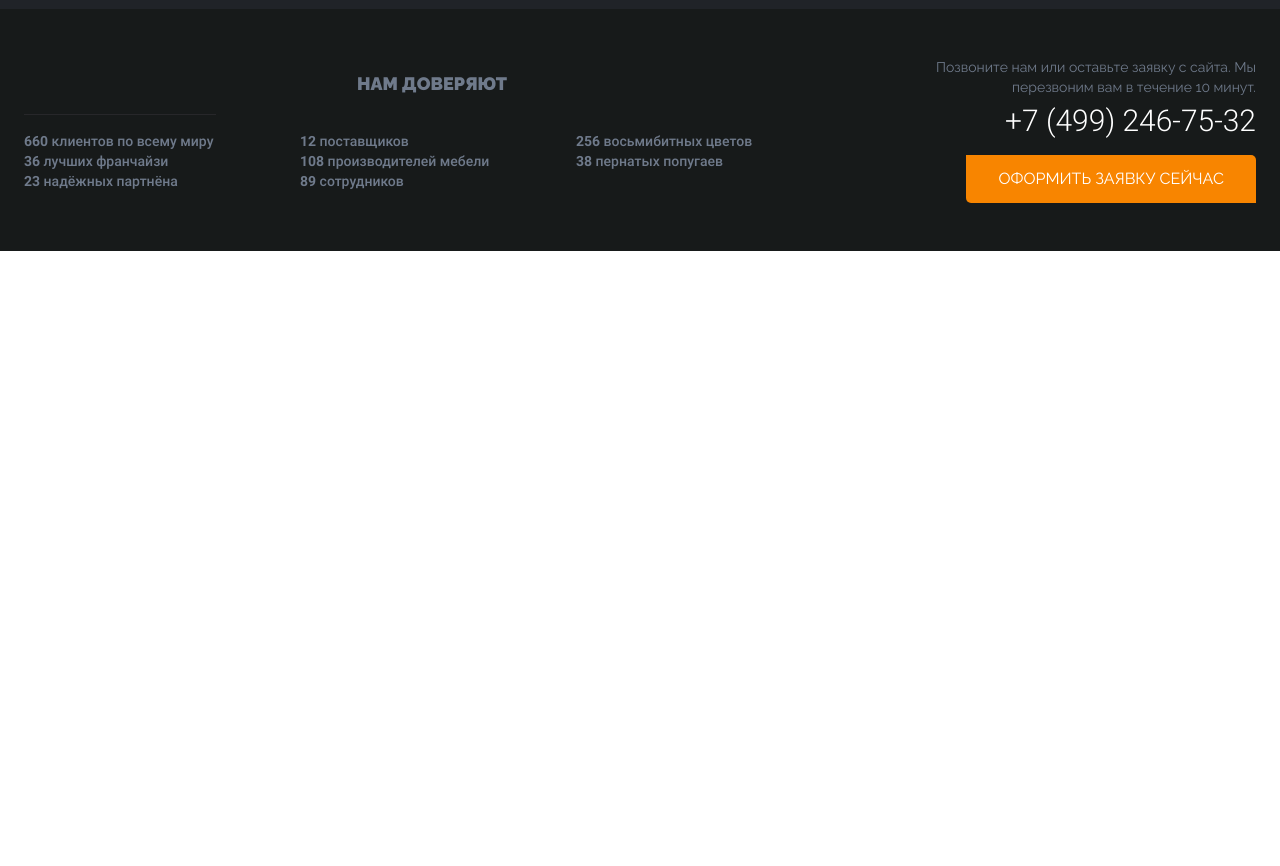
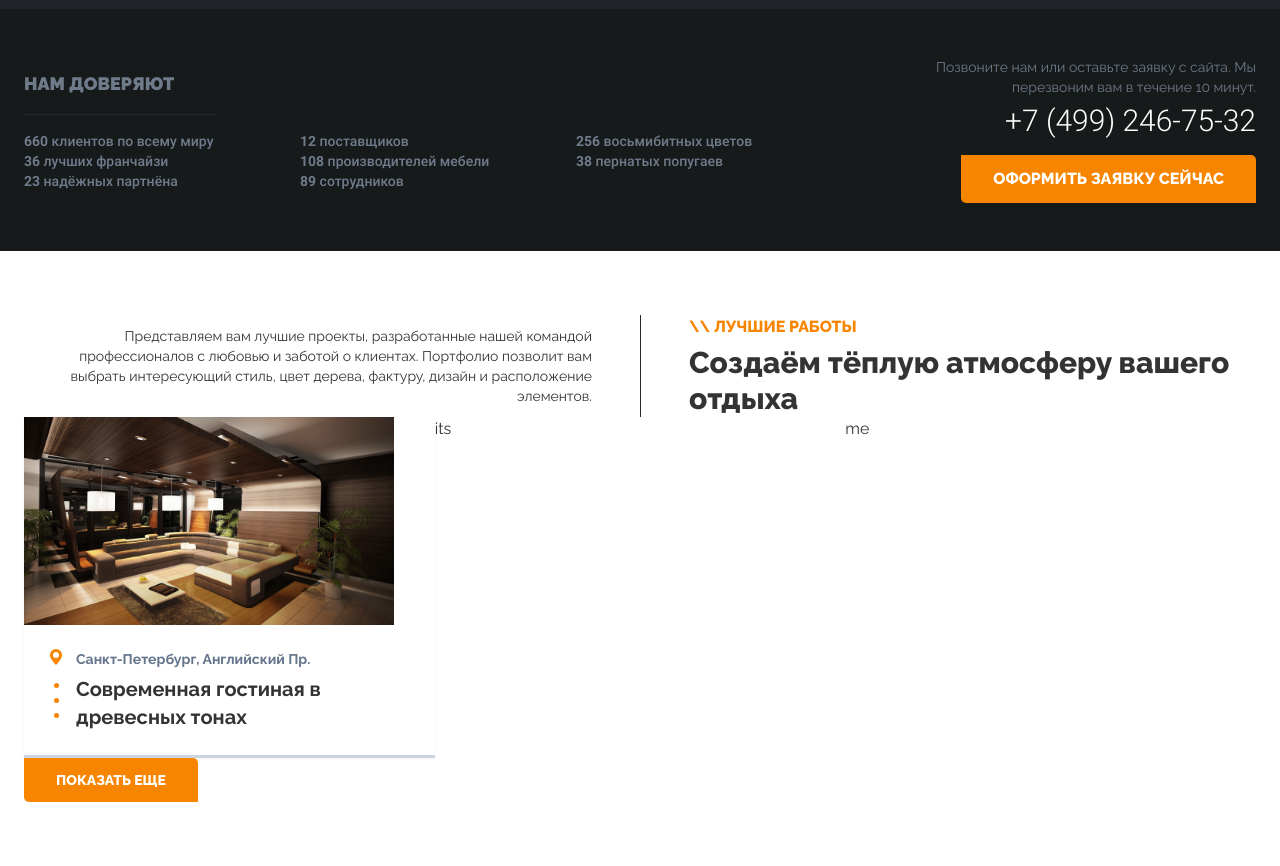
Before and after one commit to nurbolatk/woodtech-landing, a website built with Vite: page index.html in a window 1280 px wide. Shown: the part 711-1577 px from the top of the page. Before the commit the page ends 962 px from the top, so only its background shows below. Built offline with nearby package versions, Linux system fonts and the light colour scheme; some packages are replaced by stand-ins of ours.

Commit message:
create project card

```diff
--- a/index.html
+++ b/index.html
@@ -742,7 +742,9 @@
         "
       >
         <div class="col-span-2 space-y-4 text-left">
-          <h2 class="uppercase text-lg font-black text-center">Нам доверяют</h2>
+          <h2 class="uppercase text-lg font-black text-center md:text-left">
+            Нам доверяют
+          </h2>
           <hr class="bg-zinc-800 w-48 h-px border-0 mx-auto md:mx-0" />
           <div class="columns-2 lg:columns-3 gap-3 text-sm">
             <p class="font-roboto">
@@ -776,18 +778,112 @@
             Позвоните нам или оставьте заявку с сайта. Мы перезвоним вам в
             течение 10 минут.
           </p>
-          <p class="font-roboto font-light text-white mt-4 md:mt-1.5 text-2xl md:text-3xl">
+          <p
+            class="
+              font-roboto font-light
+              text-white
+              mt-4
+              md:mt-1.5
+              text-2xl
+              md:text-3xl
+            "
+          >
             +7 (499) 246-75-32
           </p>
-          <button
-            class="mt-4 bg-accent rounded-brand uppercase text-white py-3 px-8 text-sm md:text-base"
-          >
+          <button class="btn-accent mt-4 md:text-base">
             Оформить заявку сейчас
           </button>
         </div>
       </div>
     </section>
 
+    <section class="py-16 container">
+      <div
+        class="
+          grid grid-cols-1
+          md:grid-cols-2 md:divide-x
+          divide-zinc-800
+          items-center
+          gap-y-3
+        "
+      >
+        <p class="text-sm md:text-right md:pr-12">
+          Представляем вам лучшие проекты, разработанные нашей командой
+          профессионалов с любовью и заботой о клиентах. Портфолио позволит вам
+          выбрать интересующий стиль, цвет дерева, фактуру, дизайн и
+          расположение элементов.
+        </p>
+        <div class="md:pl-12 row-start-1 md:col-start-2">
+          <h2 class="uppercase text-accent font-extrabold mb-1.5">
+            \\ Лучшие работы
+          </h2>
+          <h3 class="text-3xl font-extrabold">
+            Создаём тёплую атмосферу вашего отдыха
+          </h3>
+        </div>
+      </div>
+      <!-- List of projects section -->
+      <div>
+        <!-- Container for the list -->
+        <div class="grid grid-cols-[repeat(auto-fit,_minmax(19rem,_1fr))]">
+          <a href="#" class="group">
+            <figure
+              class="
+                bg-white
+                shadow-sm
+                transition-colors
+                border-b-[3px] border-slate-300
+                group-hover:border-accent
+              "
+            >
+              <img
+                class="h-52 object-cover object-center"
+                src="/images/portfolio/interior-4.jpg"
+                alt="Современная гостиная в древесных тонах"
+              />
+              <div class="p-6 grid grid-cols-[1rem_1fr] gap-y-1.5 gap-x-3">
+                <svg
+                  xmlns="http://www.w3.org/2000/svg"
+                  width="16"
+                  height="16"
+                  fill="currentColor"
+                  class="bi bi-geo-alt-fill text-accent"
+                  viewBox="0 0 16 16"
+                >
+                  <path
+                    d="M8 16s6-5.686 6-10A6 6 0 0 0 2 6c0 4.314 6 10 6 10zm0-7a3 3 0 1 1 0-6 3 3 0 0 1 0 6z"
+                  />
+                </svg>
+                <span class="text-sm text-slate-500 font-bold"
+                  >Санкт-Петербург, Английский Пр.</span
+                >
+                <svg
+                  width="5"
+                  height="35"
+                  viewBox="0 0 5 35"
+                  fill="none"
+                  xmlns="http://www.w3.org/2000/svg"
+                  class="text-accent justify-self-center mt-2"
+                >
+                  <circle cx="2.5" cy="2.5" r="2.5" fill="currentColor" />
+                  <circle cx="2.5" cy="17.5" r="2.5" fill="currentColor" />
+                  <circle cx="2.5" cy="32.5" r="2.5" fill="currentColor" />
+                </svg>
+
+                <figcaption class="font-bold text-xl group-hover:underline">
+                  Современная гостиная в древесных тонах
+                </figcaption>
+              </div>
+            </figure>
+          </a>
+          <div>its</div>
+          <div>me</div>
+        </div>
+
+        <button class="btn-accent">Показать еще</button>
+      </div>
+    </section>
+
     <script type="module" src="/src/main.ts"></script>
   </body>
 </html>
--- a/src/assets/styles/index.css
+++ b/src/assets/styles/index.css
@@ -30,3 +30,7 @@
 .swiper-slide-active [data-animate] {
   @apply translate-x-0 translate-y-0 opacity-100;
 }
+
+.btn-accent {
+  @apply bg-accent rounded-brand uppercase text-white py-3 px-8 text-sm font-normal md:font-extrabold;
+}
--- a/src/swiper.ts
+++ b/src/swiper.ts
@@ -24,7 +24,7 @@
     crossFade: true,
   },
   centeredSlides: true,
-  // autoplay: true,
+  autoplay: true,
 
   // If we need pagination
   pagination: {
```
